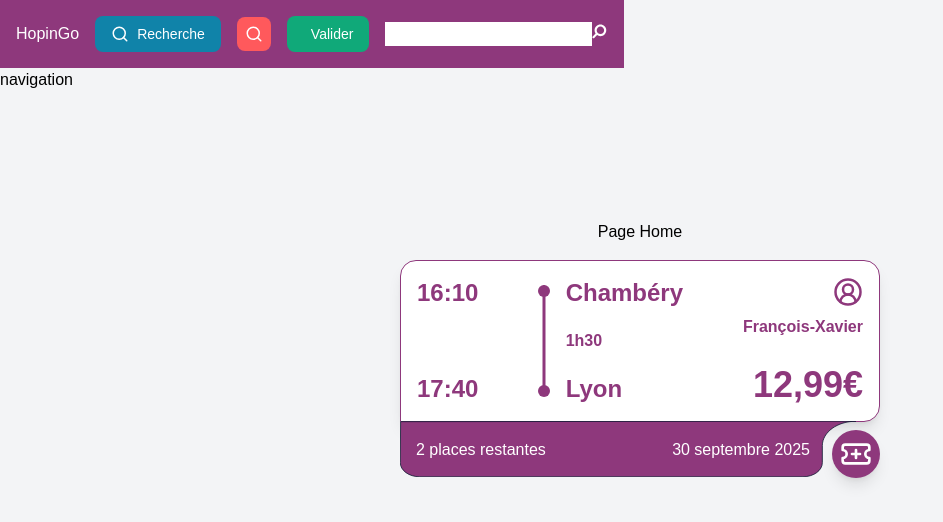
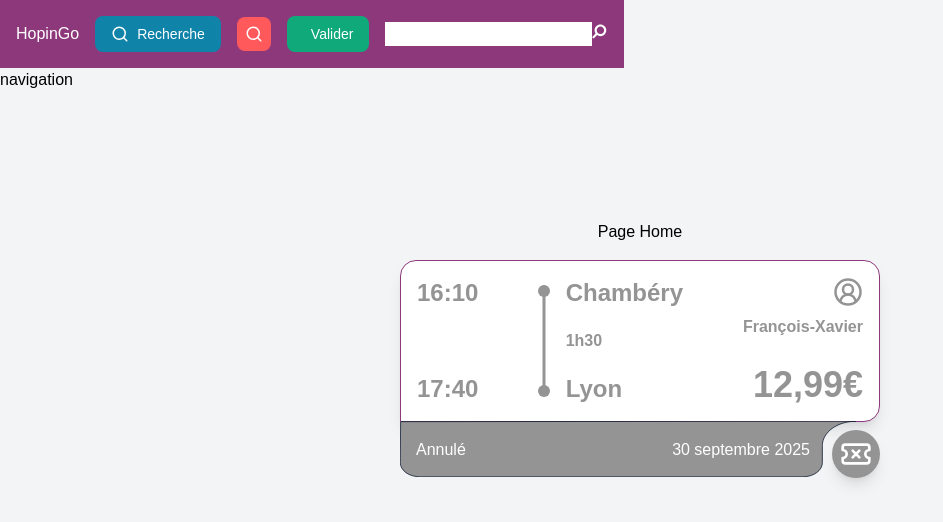
Before and after one commit to WildCodeSchool/2409-wns-rouge-hopin-go, a React app in the folder frontend/: page / in a window 1280 px wide. Shown: the top 522 px of the page, without its empty margins (0-943 px from the left). Built offline with nearby package versions, Linux system fonts and the light colour scheme; no server answers; the HTML template or start-up script is replaced by a standard one.

Commit message:
Improved the Button component to manage background colors on hover depending on the variant and updated the CardTemplate component variant

```diff
--- a/frontend/src/components/Button.tsx
+++ b/frontend/src/components/Button.tsx
@@ -27,15 +27,37 @@ const Button: React.FC<ButtonProps> = ({
   isFlexCol = false,
   className = "",
   isDisabled = false,
-  isHoverBgColor = true,
+  isHoverBgColor = false,
   onClick,
 }) => {
   const baseClass = isFlexCol ? "button-col" : "button-flex";
   const variantClass = `button-${variant}`;
-  const hoverBgClass =
-    isHoverBgColor && (variant === "primary" || variant === "secondary")
-      ? `hover:bg-${variant}Hover`
-      : "";
+
+  let hoverBgClass = "";
+  if (isHoverBgColor) {
+    switch (variant) {
+      case "primary":
+        hoverBgClass = "hover:bg-primaryHover";
+        break;
+      case "secondary":
+        hoverBgClass = "hover:bg-secondaryHover";
+        break;
+      case "validation":
+        hoverBgClass = "hover:bg-validationHover";
+        break;
+      case "pending":
+        hoverBgClass = "hover:bg-pendingHover";
+        break;
+      case "error":
+        hoverBgClass = "hover:bg-errorHover";
+        break;
+      case "cancel":
+        hoverBgClass = "hover:bg-cancelHover";
+        break;
+      default:
+        hoverBgClass = "";
+    }
+  }
 
   const iconClass = `${
     iconRotate ? "rotate-0 group-hover:-rotate-12 transition-200" : ""
--- a/frontend/src/pages/Home.tsx
+++ b/frontend/src/pages/Home.tsx
@@ -4,7 +4,7 @@ const Home = () => {
   return (
     <div className="flex flex-col items-center justify-center">
       Page Home
-      <CardTemplate variant="primary" />
+      <CardTemplate variant="cancel" />
     </div>
   );
 };
```
